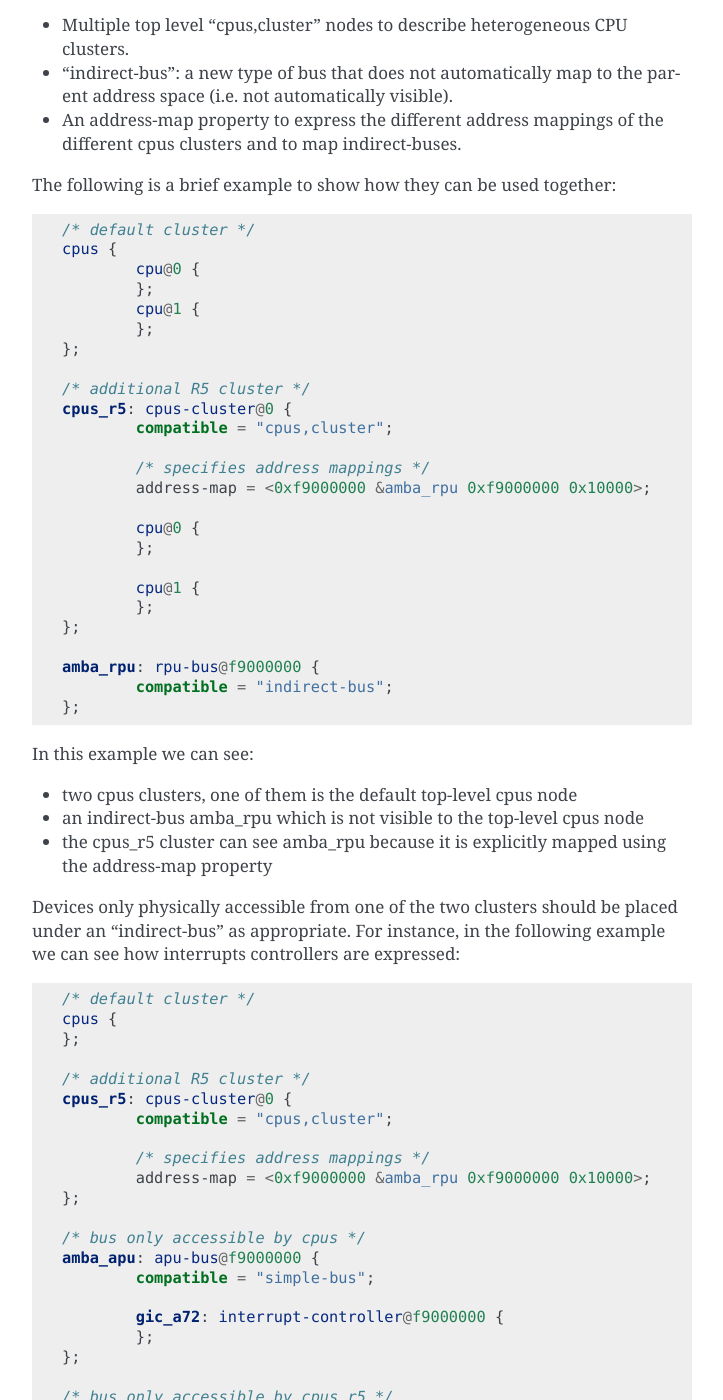
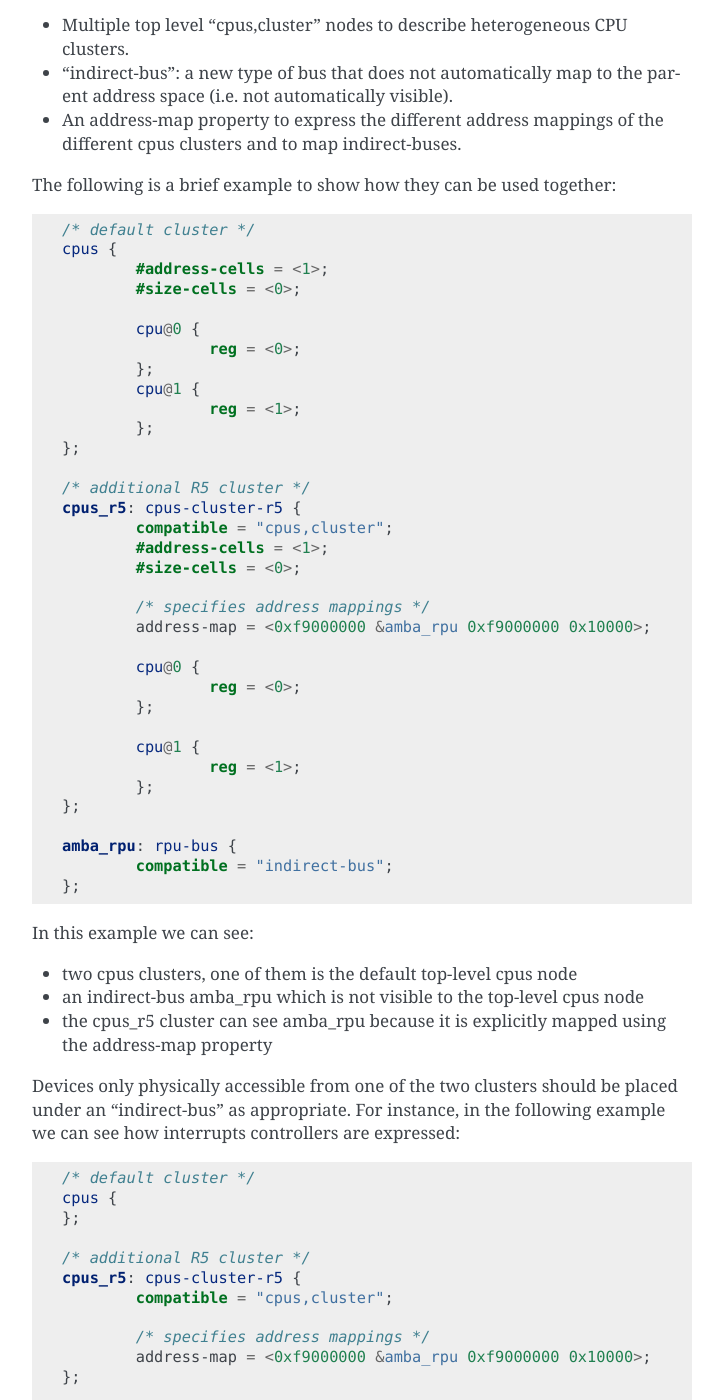
Before and after one commit to devicetree-org/lopper, a Sphinx documentation site: the page built from specification/source/chapter2-hardware.rst, in a window 1280 px wide and 1400 px high, scrolled down 299 px. Shown: the whole window, without its empty margins (388-1111 px from the left). Built offline with Sphinx 7.4.7, drawn with Linux system fonts in a browser that asks for light colours; some of the changed text lies outside the part shown.

Commit message:
specification: fix incorrect usage of unit addresses
From the devicetree specification, section 2.2.2 Node Names:

    The unit-address must match the first address specified in the reg
    property of the node. If the node has no reg property, the
    @unit-address must be omitted and the node-name alone
    differentiates the node from other nodes at the same level in the
    tree.

From this we can also infer a derived requirement that any node with a
unit address must have a parent node with #address-cells set, and the
reg property must be consistent with it.

Fix unit addresses appearing in specification/source and
specification/system-device-tree.dts to meet these requirements. Any
remaining unit addresses in those files -- except for those in
chapter3-secure-addresses.rst -- should be following these rules;
those that don't are just bugs that I missed.

chapter3-secure-addresses.txt is going away soon, so I'm just going to
leave it as is.

I didn't look anywhere else in the tree as I am focusing on the core
specification.

Fixes: https://github.com/devicetree-org/lopper/issues/128
Signed-off-by: Martí Bolívar <marti.bolivar@nordicsemi.no>

```diff
--- a/specification/source/chapter2-hardware.rst
+++ b/specification/source/chapter2-hardware.rst
@@ -22,27 +22,36 @@ The following is a brief example to show how they can be used together:
 
    /* default cluster */
    cpus {
+           #address-cells = <1>;
+           #size-cells = <0>;
+
            cpu@0 {
+                   reg = <0>;
            };
            cpu@1 {
+                   reg = <1>;
            };
    };
 
    /* additional R5 cluster */
-   cpus_r5: cpus-cluster@0 {
+   cpus_r5: cpus-cluster-r5 {
            compatible = "cpus,cluster";
+           #address-cells = <1>;
+           #size-cells = <0>;
 
            /* specifies address mappings */
            address-map = <0xf9000000 &amba_rpu 0xf9000000 0x10000>;
 
            cpu@0 {
+                   reg = <0>;
            };
 
            cpu@1 {
+                   reg = <1>;
            };
    };
 
-   amba_rpu: rpu-bus@f9000000 {
+   amba_rpu: rpu-bus {
            compatible = "indirect-bus";
    };
 
@@ -65,7 +74,7 @@ following example we can see how interrupts controllers are expressed:
    };
 
    /* additional R5 cluster */
-   cpus_r5: cpus-cluster@0 {
+   cpus_r5: cpus-cluster-r5 {
            compatible = "cpus,cluster";
 
            /* specifies address mappings */
@@ -73,7 +82,7 @@ following example we can see how interrupts controllers are expressed:
    };
 
    /* bus only accessible by cpus */
-   amba_apu: apu-bus@f9000000 {
+   amba_apu: apu-bus {
            compatible = "simple-bus";
 
            gic_a72: interrupt-controller@f9000000 {
@@ -81,7 +90,7 @@ following example we can see how interrupts controllers are expressed:
    };
 
    /* bus only accessible by cpus_r5 */
-   amba_rpu: rpu-bus@f9000000 {
+   amba_rpu: rpu-bus {
            compatible = "indirect-bus";
 
            gic_r5: interrupt-controller@f9000000 {
@@ -103,8 +112,10 @@ from a device to multiple clusters. For instance:
 
 .. code-block:: dts
 
-   amba: axi@f1000000 {
+   amba: axi-bus {
            compatible = "simple-bus";
+           #address-cells = <2>;
+           #size-cells = <2>;
            ranges;
 
            #interrupt-cells = <3>;
```
Also changed, not shown: specification/source/chapter6-bus-firewalls.rst (+13 -12 lines), 1 other file.
